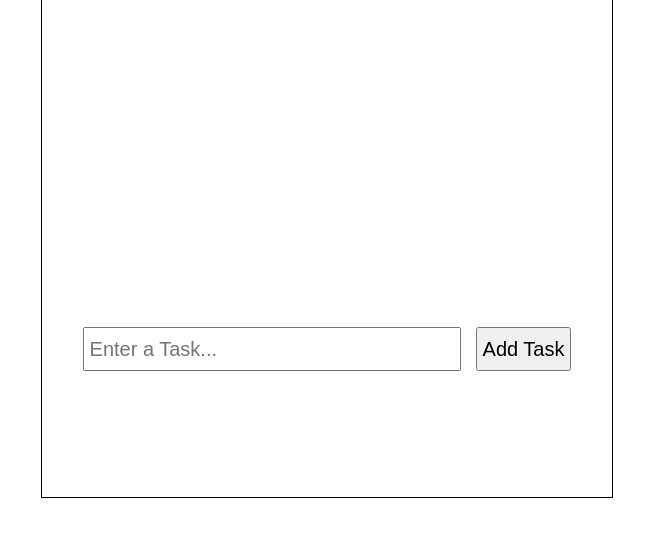
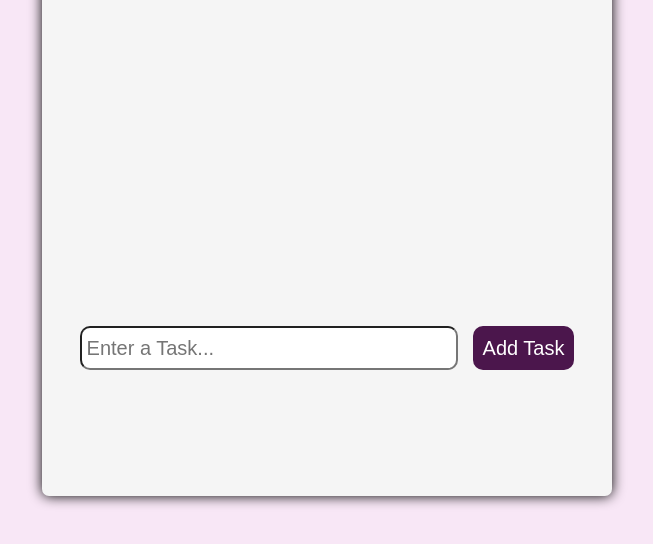
Before and after one commit to SrushtiWanjari/to-do-app, a plain HTML site: page index.html in a window 1280 px wide. Shown: the part 164-708 px from the top of the page, without its empty margins (313-966 px from the left). Drawn offline with Linux system fonts and the light colour scheme.

Commit message:
color theme added

```diff
--- a/index.html
+++ b/index.html
@@ -6,13 +6,20 @@
     <title>To-Do-App</title>
 </head>
 <style>
+    body{
+        background-color:  #F8E7F6;
+    }
     .main-container{
         height: 600px;
         width: 550px;
-        border: 1px solid black;
+        border: none;
+        box-shadow: 0 0 13px 0 black;
         margin: 40px auto;
         padding: 10px;
+        background-color:#F5F5F5;
+        border-radius: 7px;
         }
+
         .heading{
            text-align: center;
            font-size: 50px;
@@ -23,6 +30,7 @@
         .enter-task-container{
            display: flex;
            justify-content: center;
+
            gap: 15px;
            margin: 15px;
         }
@@ -31,23 +39,34 @@
             height: 30px;
             padding: 5px;
             font-size: 20px;
+            border-radius: 10px;
+
         }
         .add-btn{
             font-size: 20px;
-            padding: 5px;
+            padding:10px;
+            border-radius: 10px;
+            border: none;
+            cursor: pointer;
+            background-color: #4B164C;
+            color: white;
         }
 </style>
 <body>
     <div class="main-container">
     <h1 class="heading">To Do List</h1>
 
-    <div class="input-task"></div>
+    <div class="input-task" id="input-task"></div>
 
     <div class="enter-task-container">
-        <input type="text" placeholder="Enter a Task..." class="enter-task-box">
+        <input type="text" placeholder="Enter a Task..." class="enter-task-box" id="task-box">
         <button type="button" class="add-btn">Add Task</button>
         </div>
     </div>
 
+    <script>
+
+    </script>
+
 </body>
 </html>
```
